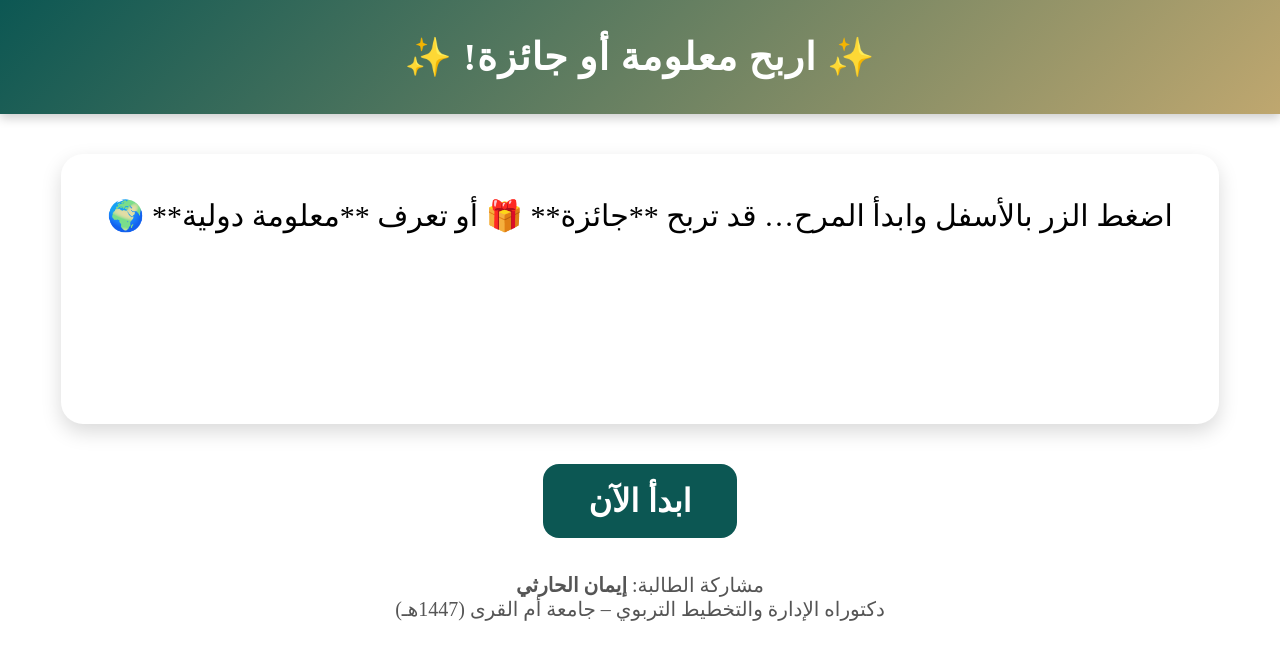
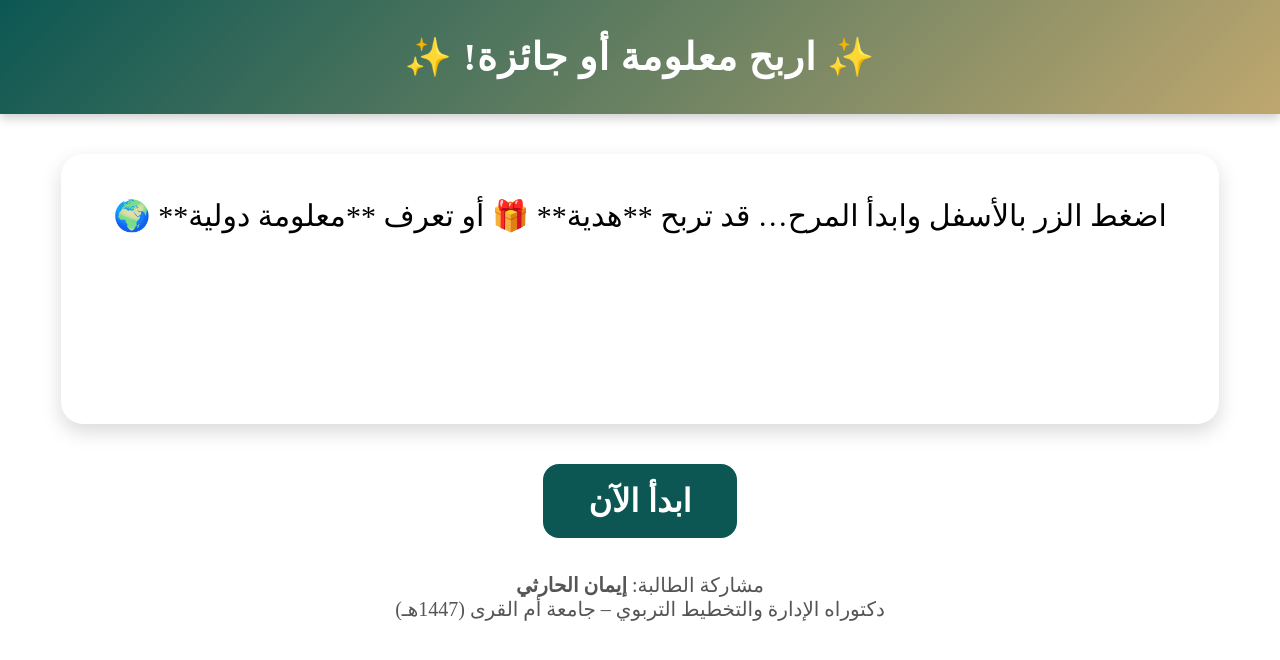
Before and after one commit to 0101eman-tech/-, a plain HTML site: page index.html in a window 1280 px wide. Drawn offline with Linux system fonts and the light colour scheme.

Commit message:
Update index.html

```diff
--- a/index.html
+++ b/index.html
@@ -10,7 +10,7 @@
 
 <style>
     body {
-        font-family: 'Tajawal', TS Safaa Medium;
+        font-family: TS Safaa Medium;
         background: #ffffff;
         margin: 0;
         padding: 0;
@@ -100,7 +100,7 @@
 
 <div id="card">
 اضغط الزر بالأسفل وابدأ المرح…
-قد تربح **جائزة** 🎁
+قد تربح **هدية** 🎁
 أو تعرف **معلومة دولية** 🌍
 </div>
 
@@ -194,7 +194,7 @@ function showQuiz() {
 function checkAnswer(choice) {
     if (choice === currentQuestion.answer) {
         document.getElementById("card").innerHTML =
-            `<p>🎉 إجابة صحيحة! مبروووك ربحت جائزة مميزة! 🎁</p>`;
+            `<p>🎉 إجابة صحيحة!هل تبقى هدايا؟؟  انت تستحق هدية! 🎁</p>`;
         confetti();
     } else {
         document.getElementById("card").innerHTML +=
```
